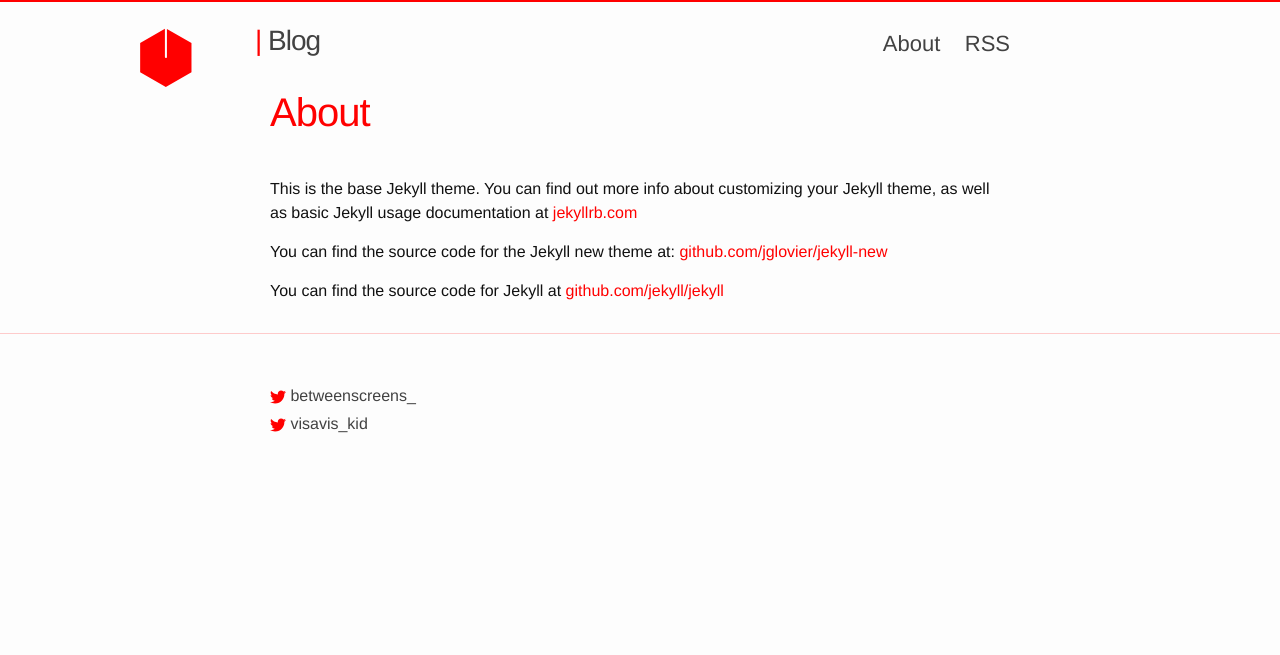
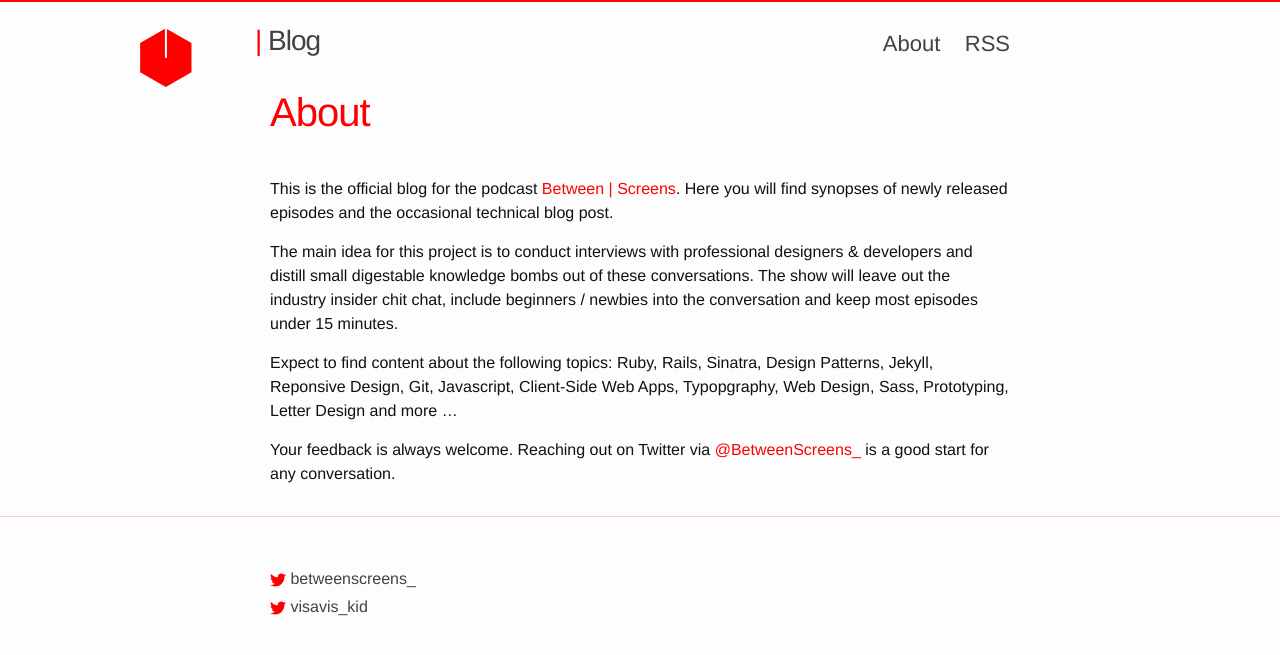
Before and after one commit to vis-kid/between_blog, a Jekyll site: the page built from about.md, in a window 1280 px wide. Shown: the top 655 px of the page. Built offline with Jekyll 4.4.1, drawn with Linux system fonts in a browser that asks for light colours.

Commit message:
Updates about page

```diff
--- a/about.md
+++ b/about.md
@@ -4,8 +4,11 @@ title: About
 permalink: /about/
 ---
 
-This is the base Jekyll theme. You can find out more info about customizing your Jekyll theme, as well as basic Jekyll usage documentation at [jekyllrb.com](http://jekyllrb.com/)
+This is the official blog for the podcast [Between \| Screens](http://google.com/). Here you will find synopses of newly released episodes and the occasional technical blog post.
 
-You can find the source code for the Jekyll new theme at: [github.com/jglovier/jekyll-new](https://github.com/jglovier/jekyll-new)
+The main idea for this project is to conduct interviews with professional designers & developers and distill small digestable knowledge bombs out of these conversations. The show will leave out the industry insider chit chat, include beginners / newbies into the conversation and keep most episodes under 15 minutes.
 
-You can find the source code for Jekyll at [github.com/jekyll/jekyll](https://github.com/jekyll/jekyll)
+Expect to find content about the following topics:
+Ruby, Rails, Sinatra, Design Patterns, Jekyll, Reponsive Design, Git, Javascript, Client-Side Web Apps, Typopgraphy, Web Design, Sass, Prototyping, Letter Design and more …
+
+Your feedback is always welcome. Reaching out on Twitter via [@BetweenScreens\_](http://twitter.com/BetweenScreens_) is a good start for any conversation.
```
